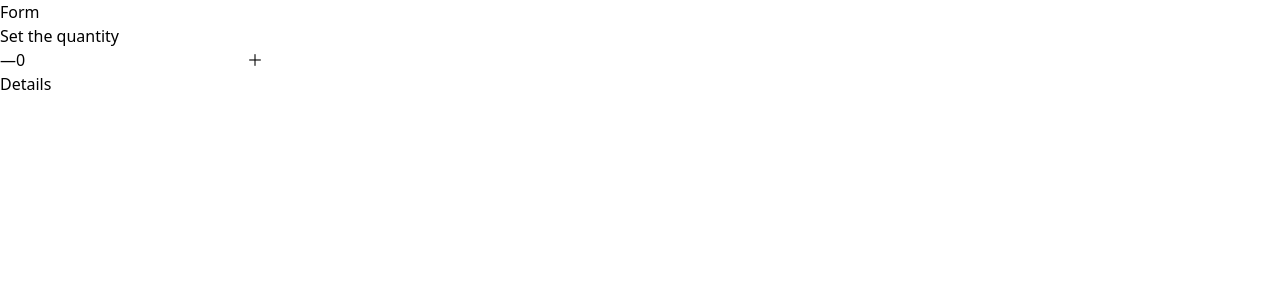
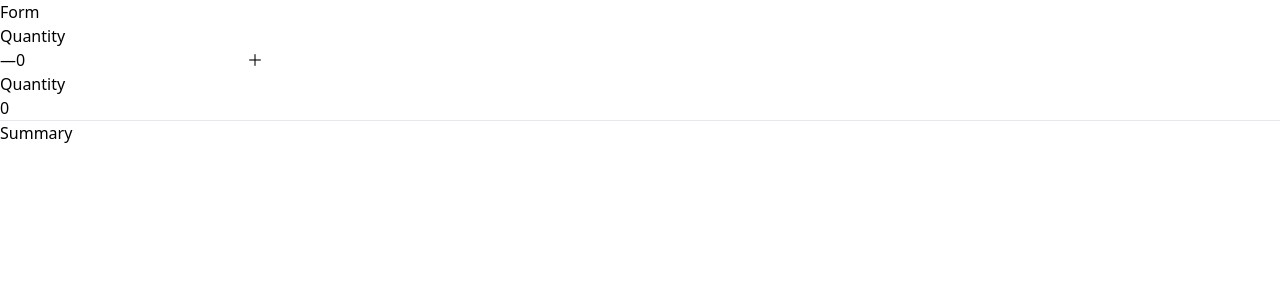
Before and after one commit to bastantebom/retail-calculator, a React (Vite) app: page / in a window 1280 px wide. Shown: the top 300 px of the page. Built offline with nearby package versions, Linux system fonts and the light colour scheme.

Commit message:
Item Price component

```diff
--- a/src/RetailCalculator.tsx
+++ b/src/RetailCalculator.tsx
@@ -1,10 +1,16 @@
-import { Quantity } from "./component/Quantity";
+import { useState } from "react";
+import { Quantity, ItemPrice } from "./component";
 import "./css/retail-calculator.css";
 
 function RetailCalculator() {
+  const [price, setPrice] = useState(0);
   const handleQuantityChange = (increment: boolean) => {
     if (increment) console.log("increment");
     else console.log("decrement");
+  };
+
+  const handlePriceChange = (e: React.FormEvent<HTMLInputElement>) => {
+    setPrice(Number(e.currentTarget.value));
   };
 
   return (
@@ -12,10 +18,12 @@ function RetailCalculator() {
       <div>
         <div className="form">
           <h1>Form</h1>
-          <Quantity quantity={0} quantityChange={handleQuantityChange} />
+          <Quantity quantity={0} onQuantityChange={handleQuantityChange} />
+          <ItemPrice price={price} onPriceChange={handlePriceChange} />
         </div>
+        <hr />
         <div className="details">
-          <h1>Details</h1>
+          <h1>Summary</h1>
         </div>
       </div>
     </>
--- /dev/null
+++ b/src/component/ItemPrice.tsx
@@ -0,0 +1,22 @@
+import type { FC } from "react";
+
+export type ItemPriceProps = {
+  price: number;
+  onPriceChange: (e: React.FormEvent<HTMLInputElement>) => void;
+};
+
+export const ItemPrice: FC<ItemPriceProps> = ({ price, onPriceChange }) => {
+  return (
+    <div>
+      <label>Quantity</label>
+      <div className="flex items-center">
+        <input
+          name="itemPrice"
+          type="text"
+          value={price}
+          onChange={onPriceChange}
+        />
+      </div>
+    </div>
+  );
+};
--- a/src/component/Quantity.tsx
+++ b/src/component/Quantity.tsx
@@ -2,17 +2,23 @@ import type { FC } from "react";
 
 export type QuantityProps = {
   quantity: number;
-  quantityChange: (increment: boolean) => void;
+  onQuantityChange: (increment: boolean) => void;
 };
 
-export const Quantity: FC<QuantityProps> = ({ quantity, quantityChange }) => {
+export const Quantity: FC<QuantityProps> = ({ quantity, onQuantityChange }) => {
   return (
     <div>
-      <p>Set the quantity</p>
+      <label>Quantity</label>
       <div className="flex items-center">
-        <button onClick={() => quantityChange(false)}>&mdash;</button>
-        <input className="" type="text" value={quantity} readOnly />
-        <button onClick={() => quantityChange(true)}>&#xff0b;</button>
+        <button onClick={() => onQuantityChange(false)}>&mdash;</button>
+        <input
+          name="quantity"
+          className=""
+          type="text"
+          value={quantity}
+          readOnly
+        />
+        <button onClick={() => onQuantityChange(true)}>&#xff0b;</button>
       </div>
     </div>
   );
--- /dev/null
+++ b/src/component/index.ts
@@ -0,0 +1,2 @@
+export { Quantity } from "./Quantity";
+export { ItemPrice } from "./ItemPrice";
```
